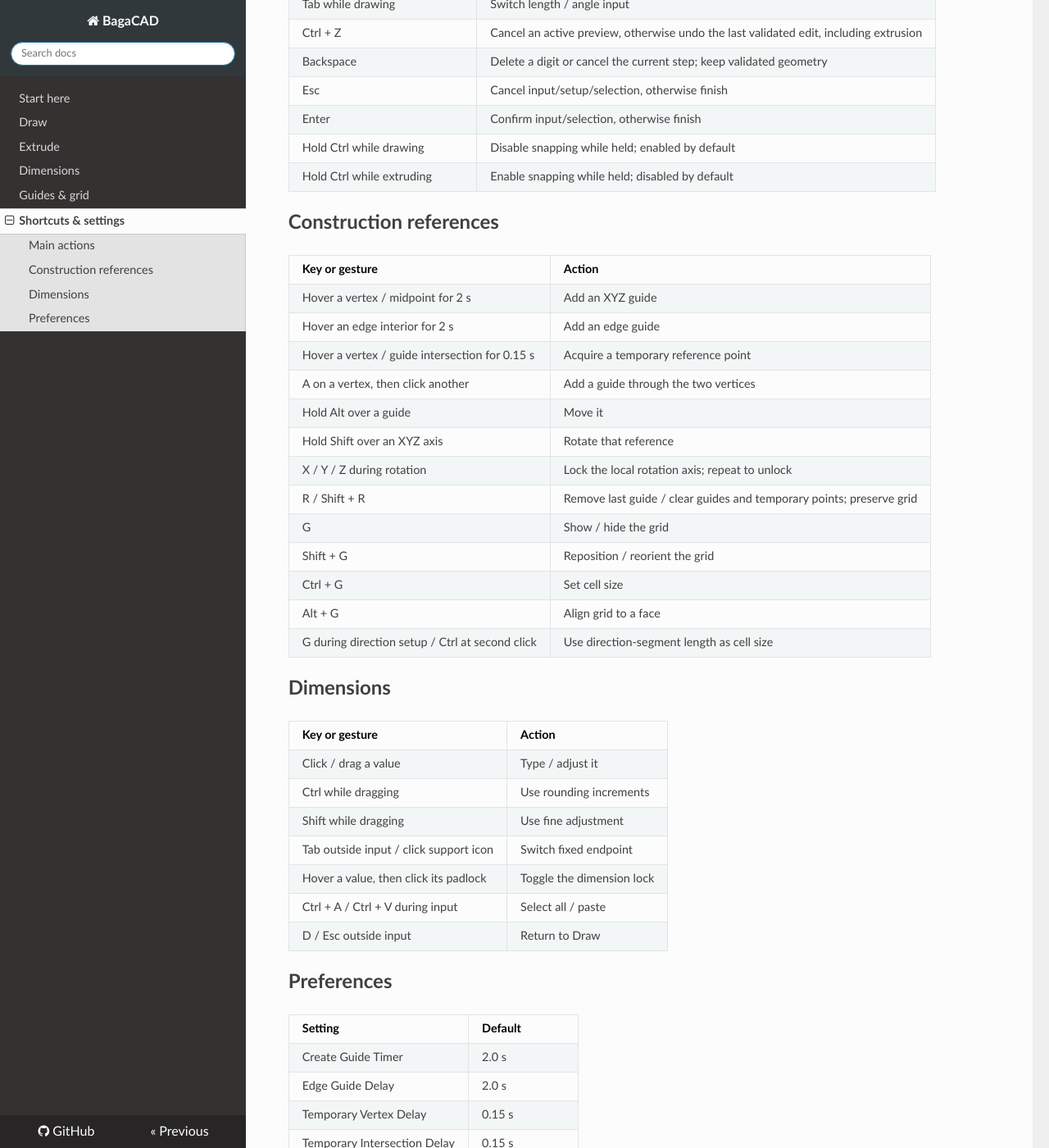
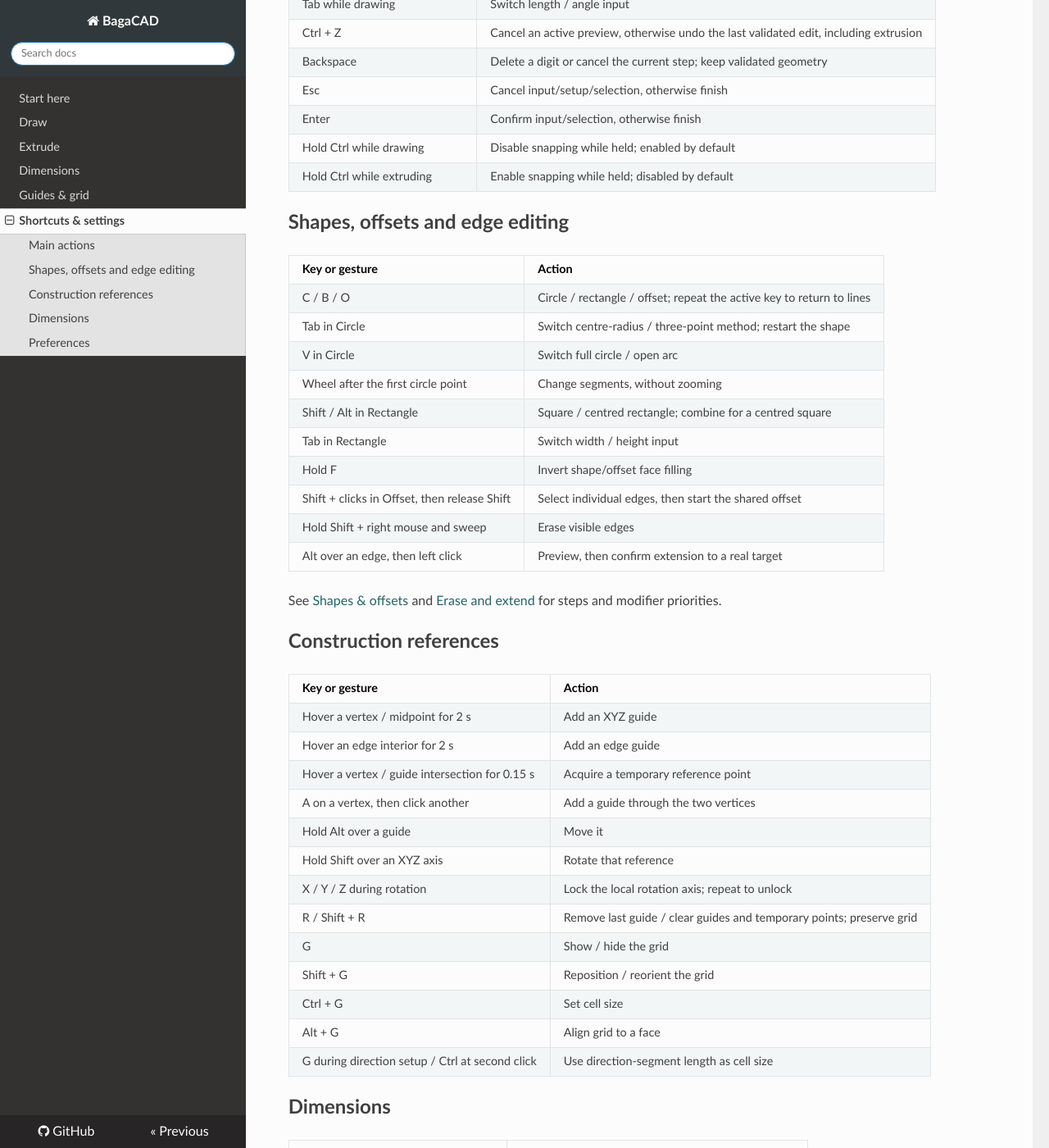
Before and after one commit to antbaga/BagaCAD_Documentation, an MkDocs documentation site: the page built from docs/shortcuts.md, in a window 1280 px wide and 1400 px high, scrolled down 609 px. Shown: the whole window at 82% size. Built offline with MkDocs 1.6.1, drawn with Linux system fonts in a browser that asks for light colours; some of the changed text lies outside the part shown.

Commit message:
Document shapes offsets edge editing and vertex dimensions

```diff
--- a/docs/shortcuts.md
+++ b/docs/shortcuts.md
@@ -21,6 +21,23 @@
 | Enter | Confirm input/selection, otherwise finish |
 | Hold Ctrl while drawing | Disable snapping while held; enabled by default |
 | Hold Ctrl while extruding | Enable snapping while held; disabled by default |
+
+## Shapes, offsets and edge editing
+
+| Key or gesture | Action |
+| --- | --- |
+| C / B / O | Circle / rectangle / offset; repeat the active key to return to lines |
+| Tab in Circle | Switch centre-radius / three-point method; restart the shape |
+| V in Circle | Switch full circle / open arc |
+| Wheel after the first circle point | Change segments, without zooming |
+| Shift / Alt in Rectangle | Square / centred rectangle; combine for a centred square |
+| Tab in Rectangle | Switch width / height input |
+| Hold F | Invert shape/offset face filling |
+| Shift + clicks in Offset, then release Shift | Select individual edges, then start the shared offset |
+| Hold Shift + right mouse and sweep | Erase visible edges |
+| Alt over an edge, then left click | Preview, then confirm extension to a real target |
+
+See [Shapes & offsets](shapes.md) and [Erase and extend](draw.md#erase-and-extend-edges) for steps and modifier priorities.
 
 ## Construction references
 
@@ -47,7 +64,7 @@
 | Click / drag a value | Type / adjust it |
 | Ctrl while dragging | Use rounding increments |
 | Shift while dragging | Use fine adjustment |
-| Tab outside input / click support icon | Switch fixed endpoint |
+| Tab outside input / click support icon | Edge: switch fixed endpoint; vertex: toggle anchoring |
 | Hover a value, then click its padlock | Toggle the dimension lock |
 | Ctrl + A / Ctrl + V during input | Select all / paste |
 | D / Esc outside input | Return to Draw |
@@ -61,6 +78,8 @@
 | Temporary Vertex Delay | 0.15 s |
 | Temporary Intersection Delay | 0.15 s |
 | Grid Step | 0.1 Blender unit |
+| Shapes: Create Faces by Default | Enabled; F temporarily inverts it |
+| Circle Segments | 48 (preference: 8–256; wheel while drawing: 3–256) |
 | Length Snap Step | 10 cm |
 | Angle Snap Step | 15° |
 
```
Also changed, not shown: docs/dimensions.md (+21 -6 lines), docs/draw.md (+20 -1 lines), docs/guides-grid.md (+2 -0 lines), docs/index.md (+3 -2 lines), docs/shapes.md (added, +52 -0 lines).
